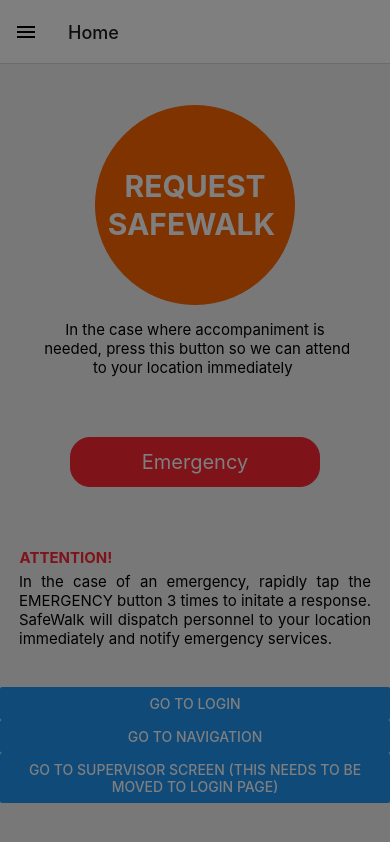
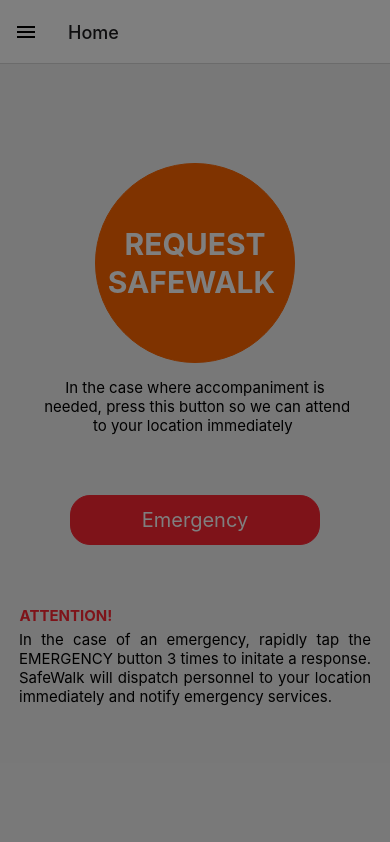
Before and after one commit to UBCSmartCity/UBC-Safewalk-App, a React Native app in the folder Frontend/: screen /Home in a window 390 px wide. Built offline with nearby package versions, Linux system fonts and the light colour scheme.

Commit message:
Remove toggle in supervisor screen and clean up home screen

```diff
--- a/Frontend/home.js
+++ b/Frontend/home.js
@@ -59,10 +59,6 @@
             </View>
 
         <View style = {{marginTop: 20}}>
-        <Button title="Go to Login" onPress={() => navigation.navigate('Login')} />
-        <Button title="Go to Navigation" onPress={() => navigation.navigate('NavScreen')} />
-
-        <Button title="Go to Supervisor Screen (this needs to be moved to login page)" onPress={() => navigation.navigate('Supervisor')} />
         </View>
       </View>
     );
--- a/Frontend/supervisor.js
+++ b/Frontend/supervisor.js
@@ -34,8 +34,8 @@
       {key:'4', value:'All Time'},
   ]
 
-  const [isEnabled, setIsEnabled] = useState(false);
-  const toggleSwitch = () => setIsEnabled(previousState => !previousState);
+  // const [isEnabled, setIsEnabled] = useState(false);
+  // const toggleSwitch = () => setIsEnabled(previousState => !previousState);
 
   return (
     <View style={styles.container}>
@@ -51,7 +51,7 @@
 
     <SafeAreaView style={styles.container}>
 
-    <View style={{ flexDirection: "row"}}>
+    {/* <View style={{ flexDirection: "row"}}>
       <Text style={{}}>
           Unassigned
       </Text>
@@ -65,7 +65,7 @@
       <Text style={{}}>
         Assigned
       </Text>
-    </View>
+    </View> */}
 
     <VirtualizedList
         initialNumToRender={4}
```
